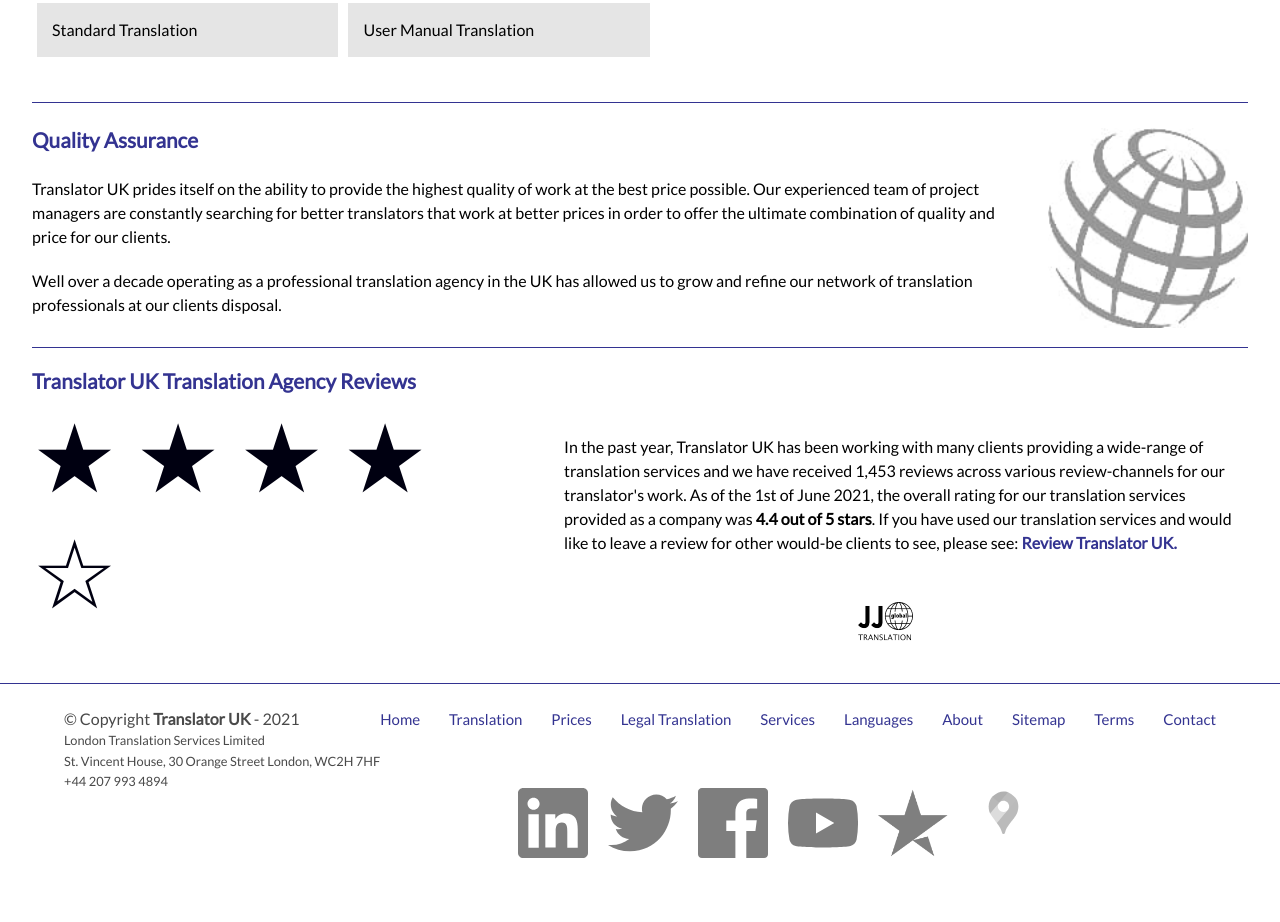
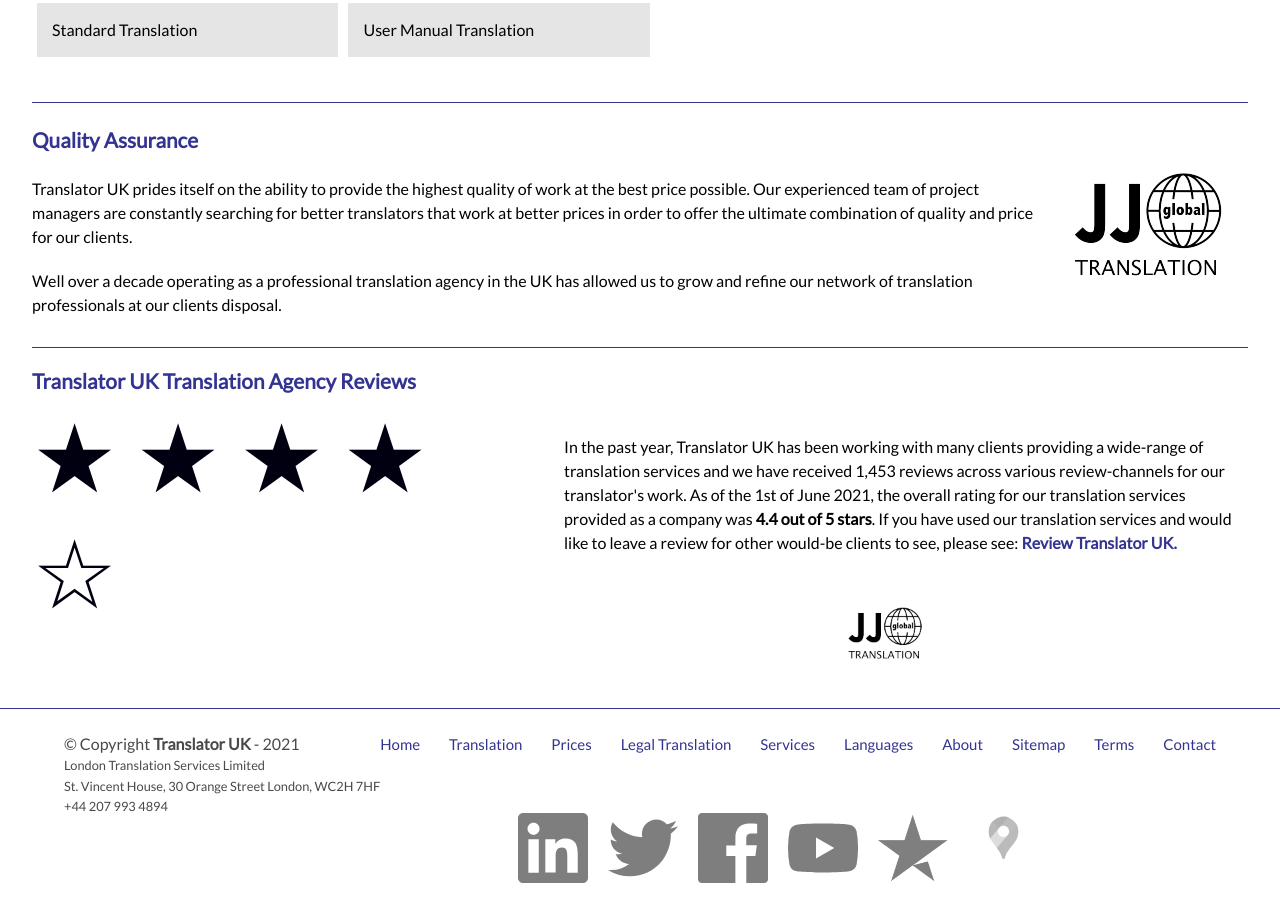
Before and after one commit to ChanMyaeOo/jj-global-translation, a React (Create React App) app: page / in a window 1280 px wide. Shown: the part 1360-2282 px from the top of the page. Built offline with nearby package versions, Linux system fonts and the light colour scheme.

Commit message:
changed logo

```diff
--- a/src/components/quality/Quality.js
+++ b/src/components/quality/Quality.js
@@ -1,12 +1,15 @@
 import React from 'react'
-import Circle from '../../images/circle.webp'
+import { Link } from 'react-router-dom'
+import LogoMd from '../../images/jj-logo-md.png'
 import useStyles from './styles'
 
 const Quality = () => {
     const classes = useStyles();
     return (
         <div className={classes.qualitySection}>
-            <img src={Circle} alt="circle" className={classes.circle} />
+            <Link to="/">
+                <img src={LogoMd} alt="circle" className={classes.circle} />
+            </Link>
             <h3>Quality Assurance</h3>
             <p>Translator UK prides itself on the ability to provide the highest quality of work at the best price possible. Our experienced team of project managers are constantly searching for better translators that work at better prices in order to offer the ultimate combination of quality and price for our clients.</p>
             <p className={classes.qualityText}>Well over a decade operating as a professional translation agency in the UK has allowed us to grow and refine our network of translation professionals at our clients disposal.</p>
--- a/src/components/quality/styles.js
+++ b/src/components/quality/styles.js
@@ -5,7 +5,7 @@
         float: 'right',
         width: '200px',
         height: '200px',
-        marginLeft: '35px'
+        marginLeft: '5px'
     },
     qualitySection: {
         width: '95vw',
--- a/src/components/review/styles.js
+++ b/src/components/review/styles.js
@@ -36,8 +36,8 @@
         justifyContent: 'center',
     },
     reviewLogo: {
-        width: '75px',
-        height: '75px',
+        width: '100px',
+        height: '100px',
         marginTop: '30px'
     },
     reviewLink: {
```
Also changed, not shown: src/images/jj-logo-md.png (added).
